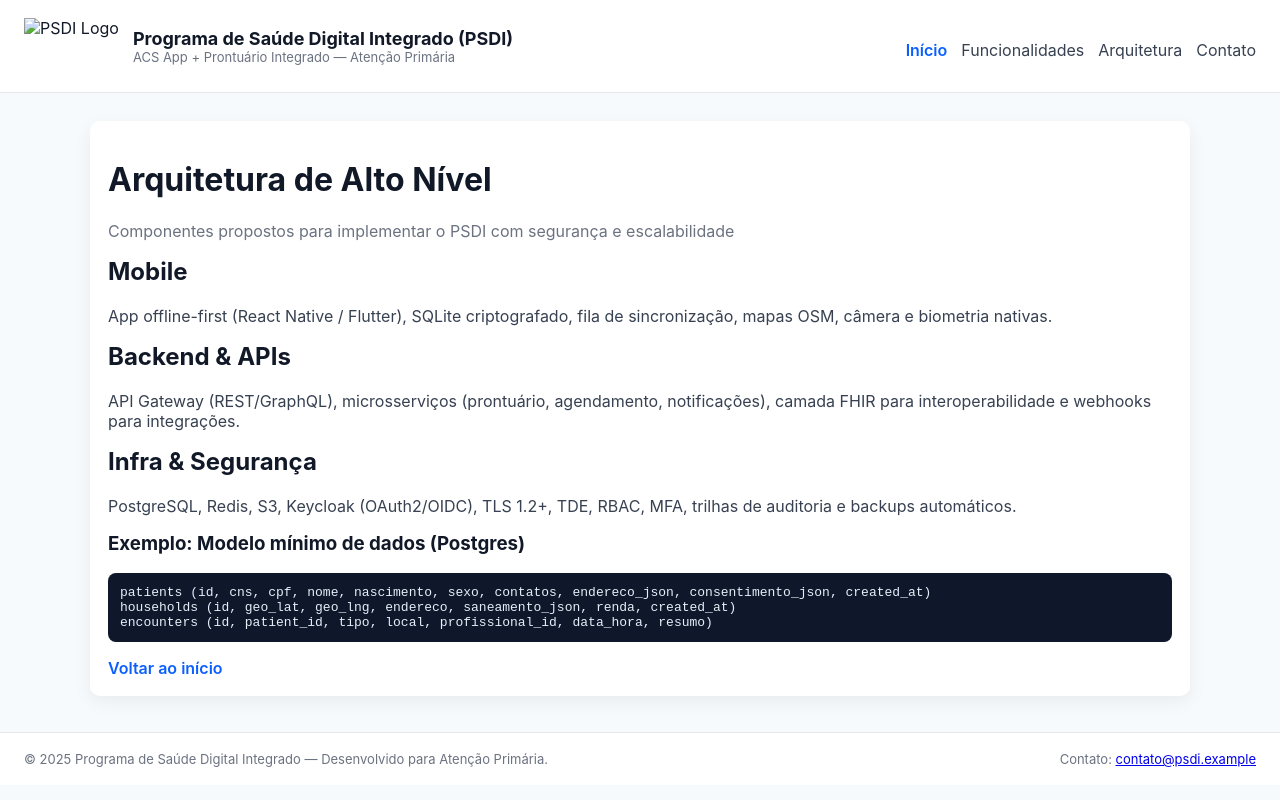
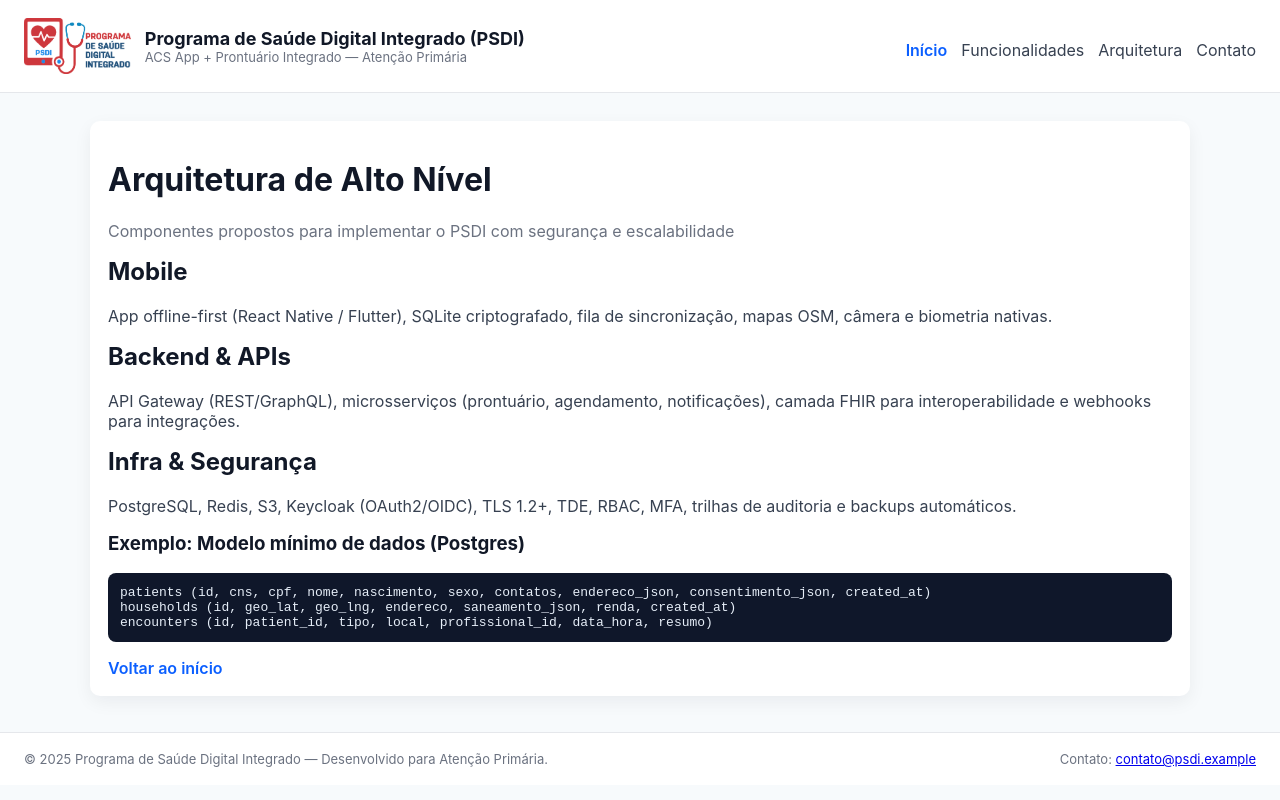
Before and after one commit to joaonascimento1522-glitch/teste-psdi, a plain HTML site: page arquitetura.html in a window 1280 px wide. Drawn offline with Linux system fonts and the light colour scheme.

Commit message:
Update arquitetura.html

```diff
--- a/arquitetura.html
+++ b/arquitetura.html
@@ -12,7 +12,7 @@
 <body>
 <header style="background:#fff;border-bottom:1px solid #e5e7eb;padding:18px 24px;display:flex;align-items:center;justify-content:space-between;flex-wrap:wrap">
   <div style="display:flex;align-items:center;gap:14px">
-    <img src="assets/logo.svg" alt="PSDI Logo" style="height:56px"/>
+    <img src="logo.png" alt="PSDI Logo" style="height:56px"/>
     <div>
       <div style="font-weight:700;font-size:18px;color:#111827">Programa de Saúde Digital Integrado (PSDI)</div>
       <div style="font-size:13px;color:#6b7280">ACS App + Prontuário Integrado — Atenção Primária</div>
```
